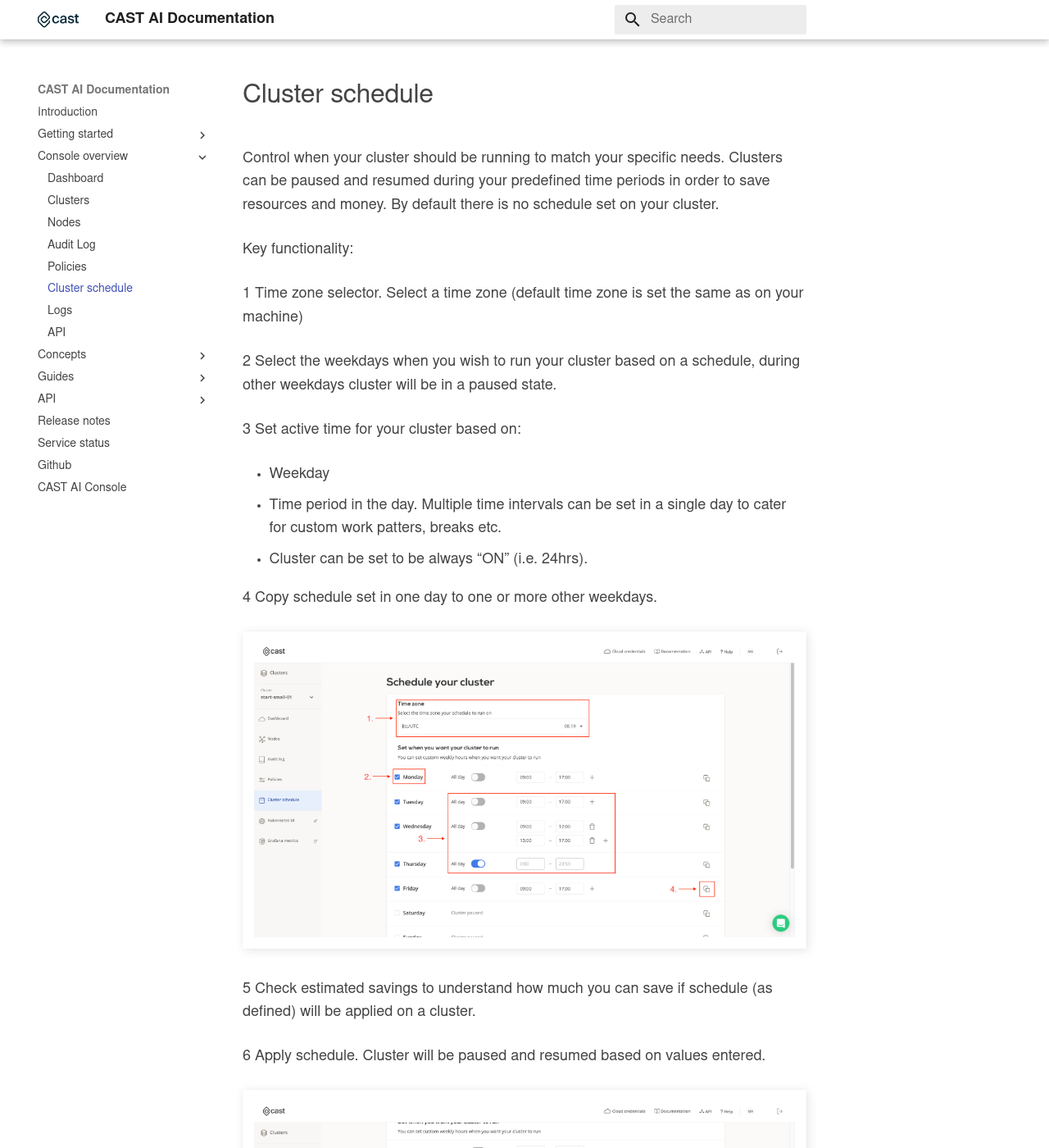
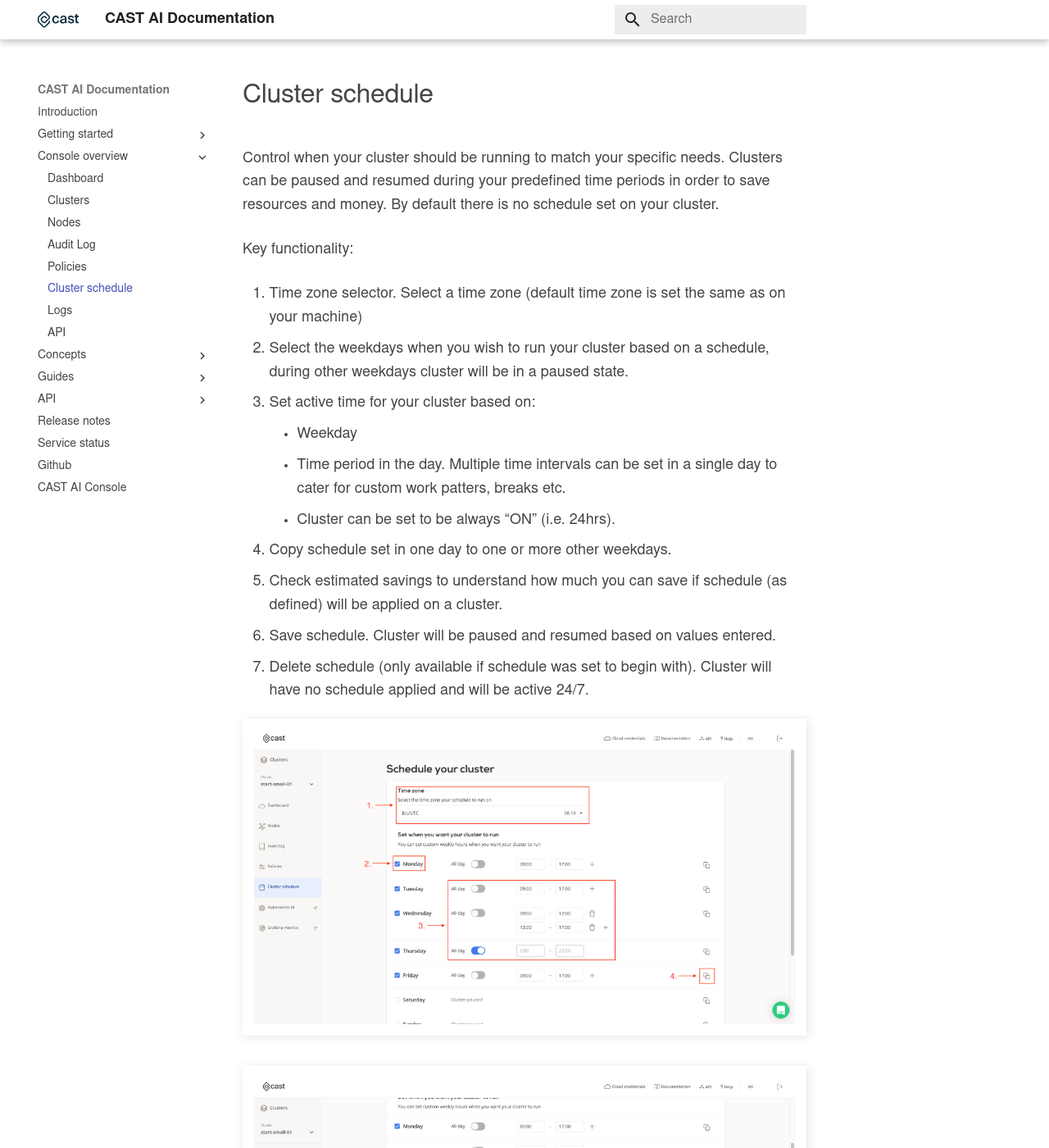
Before and after one commit to castai/docs, an MkDocs documentation site: the page built from docs/console-overview/schedule.md, in a window 1280 px wide and 1400 px high. Shown: the whole window at 82% size. Built offline with MkDocs 1.6.1 and Material for MkDocs 9.7.7, drawn with Linux system fonts in a browser that asks for light colours; some web fonts are replaced; some of the changed text lies outside the part shown.

Commit message:
cluster schedule fix (#85)
* - fixed structure cluster schedule
- added link to connect cluster in introduction

* -mkdwnlint fix

```diff
--- a/docs/console-overview/schedule.md
+++ b/docs/console-overview/schedule.md
@@ -4,26 +4,19 @@
 
 Key functionality:
 
-1 Time zone selector. Select a time zone (default time zone is set the same as on your machine)
-
-2 Select the weekdays when you wish to run your cluster based on a schedule, during other weekdays cluster will be in a paused state.
-
-3 Set active time for your cluster based on:
-
-- Weekday
-- Time period in the day. Multiple time intervals can be set in a single day to cater for custom work patters, breaks etc.
-- Cluster can be set to be always “ON”  (i.e. 24hrs).
-
-4 Copy schedule set in one day to one or more other weekdays.
+1. Time zone selector. Select a time zone (default time zone is set the same as on your machine)
+2. Select the weekdays when you wish to run your cluster based on a schedule, during other weekdays cluster will be in a paused state.
+3. Set active time for your cluster based on:
+    - Weekday
+    - Time period in the day. Multiple time intervals can be set in a single day to cater for custom work patters, breaks etc.
+    - Cluster can be set to be always “ON”  (i.e. 24hrs).
+4. Copy schedule set in one day to one or more other weekdays.
+5. Check estimated savings to understand how much you can save if schedule (as defined) will be applied on a cluster.
+6. Save schedule. Cluster will be paused and resumed based on values entered.
+7. Delete schedule (only available if schedule was set to begin with). Cluster will have no schedule applied and will be active 24/7.
 
 ![](images/schedule1.png)
 
-5 Check estimated savings to understand how much you can save if schedule (as defined) will be applied on a cluster.
-
-6 Apply schedule. Cluster will be paused and resumed based on values entered.
-
 ![](images/schedule2.png)
 
-7 Delete schedule (only available if schedule was set to begin with). Cluster will have no schedule applied and will be active 24/7.
-
 ![](images/schedule3.png)
```
Also changed, not shown: docs/index.md (+2 -0 lines).
